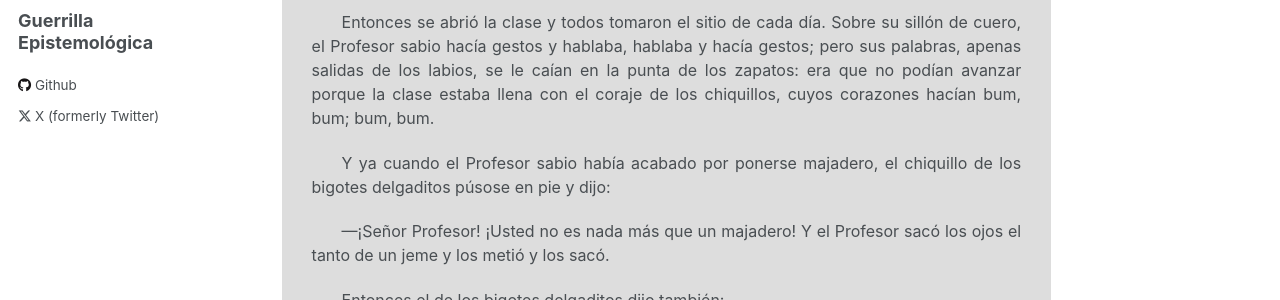
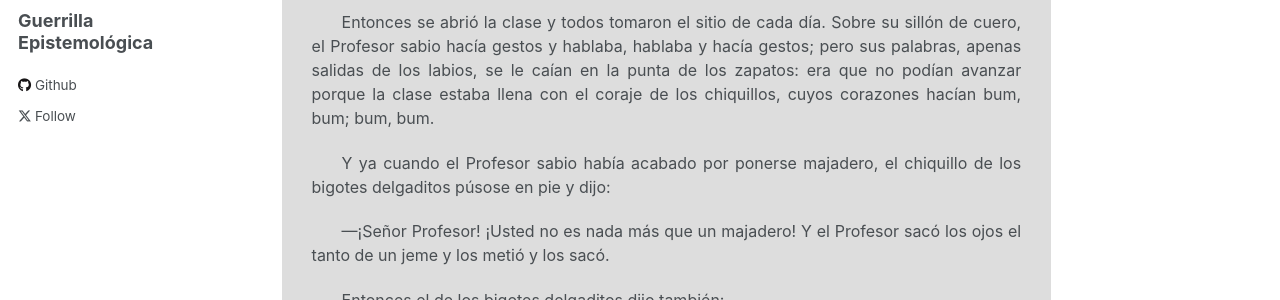
Before and after one commit to arduinotomasi/guerrillaepistemologica, a Jekyll site: the page built from _pages/about.md, in a window 1280 px wide. Shown: the part 261-561 px from the top of the page. Built offline with Jekyll 4.4.1, drawn with Linux system fonts in a browser that asks for light colours.

Commit message:
okay oka

```diff
--- a/_includes/author-profile.html
+++ b/_includes/author-profile.html
@@ -130,7 +130,7 @@
         <li><a href="https://{{ author.tumblr }}.tumblr.com"><i class="fab fa-fw fa-tumblr icon-pad-right" aria-hidden="true"></i>Tumblr</a></li>
       {% endif %}
       {% if author.twitter %}
-        <li><a href="https://twitter.com/{{ author.twitter }}"><i class="fab fa-fw fa-x-twitter icon-pad-right" aria-hidden="true"></i>X (formerly Twitter)</a></li>
+        <li><a href="https://twitter.com/{{ author.twitter }}"><i class="fab fa-fw fa-x-twitter icon-pad-right" aria-hidden="true"></i>Follow</a></li>
       {% endif %}
       {% if author.vine %}
         <li><a href="https://vine.co/u/{{ author.vine }}"><i class="fab fa-fw fa-vine icon-pad-right" aria-hidden="true"></i>Vine</a></li>
```
